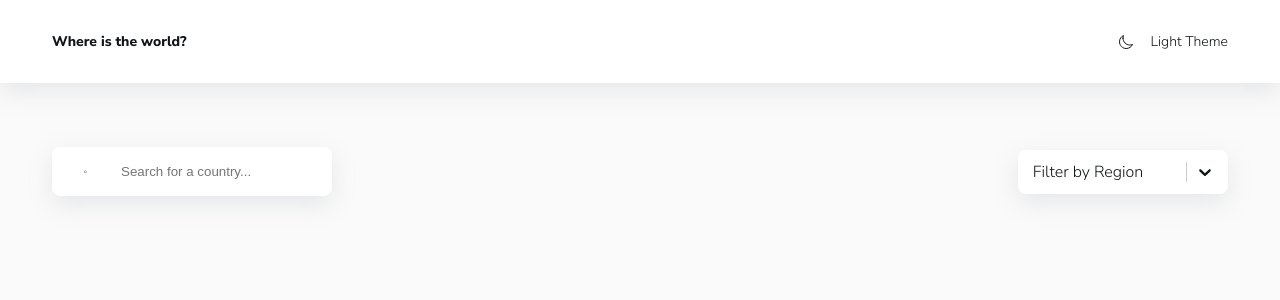
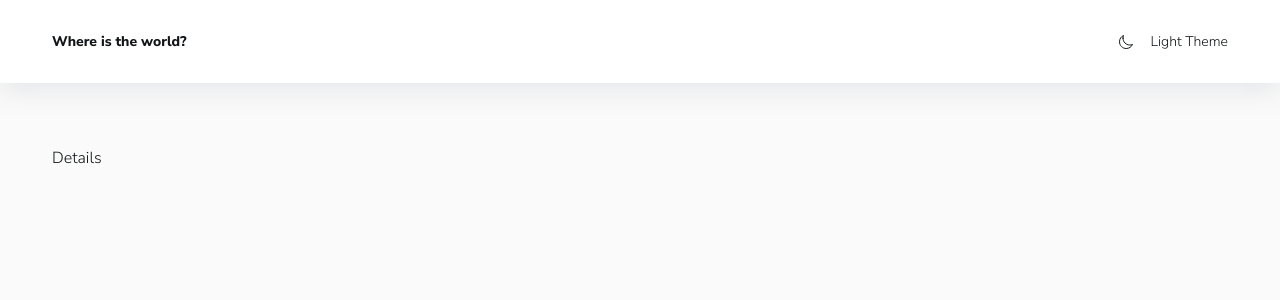
Before and after one commit to Harovinkin/harovinkin-pet-projects-2022, a React (Create React App) app in the folder find-country-flag/: page /country/1 in a window 1280 px wide. Shown: the top 300 px of the page. Built offline with nearby package versions, Linux system fonts and the light colour scheme; no server answers.

Commit message:
add routing & pages

```diff
--- a/find-country-flag/src/App.jsx
+++ b/find-country-flag/src/App.jsx
@@ -1,53 +1,19 @@
-import { useState, useEffect } from 'react';
-import axios from 'axios';
-
-import { Controls } from './components/Controls';
-import { Header } from './components/Header';
-import { Main } from './components/Main';
-import { ALL_COUNTRIES } from './components/config';
-import { CountriesList } from './components/CountriesList';
-import { Card } from './components/Card';
+import { Route, Routes } from 'react-router-dom';
+import { Layout } from './components/Layout';
+import { Details } from './pages/Details';
+import { HomePage } from './pages/HomePage';
+import { NotFound } from './pages/NotFound';
 
 function App() {
-    const [countries, setCountries] = useState([]);
-
-    console.log(countries);
-
-    useEffect(() => {
-        axios.get(ALL_COUNTRIES).then(({ data }) => setCountries(data));
-    }, []);
-
     return (
         <>
-            <Header />
-            <Main>
-                <Controls />
-                <CountriesList>
-                    {countries.map((country) => {
-                        const countryInfo = {
-                            img: country.flags.png,
-                            name: country.name,
-                            info: [
-                                {
-                                    title: 'Population',
-                                    discription:
-                                        country.population.toLocaleString(),
-                                },
-                                {
-                                    title: 'Region',
-                                    discription: country.region,
-                                },
-                                {
-                                    title: 'Capital',
-                                    discription: country.capital,
-                                },
-                            ],
-                        };
-
-                        return <Card key={country.name} {...countryInfo} />;
-                    })}
-                </CountriesList>
-            </Main>
+            <Routes>
+                <Route path='/' element={<Layout />}>
+                    <Route index element={<HomePage />} />
+                    <Route path='country/:name' element={<Details />} />
+                    <Route path='*' element={<NotFound />} />
+                </Route>
+            </Routes>
         </>
     );
 }
--- /dev/null
+++ b/find-country-flag/src/components/Layout.jsx
@@ -0,0 +1,15 @@
+import React from 'react';
+import { Outlet } from 'react-router-dom';
+import { Header } from './Header';
+import { Main } from './Main';
+
+export const Layout = () => {
+    return (
+        <>
+            <Header />
+            <Main>
+                <Outlet />
+            </Main>
+        </>
+    );
+};
--- a/find-country-flag/src/index.js
+++ b/find-country-flag/src/index.js
@@ -1,11 +1,14 @@
 import React from 'react';
 import ReactDOM from 'react-dom/client';
+import { BrowserRouter } from 'react-router-dom';
 import './index.css';
 import App from './App';
 
 const root = ReactDOM.createRoot(document.getElementById('root'));
 root.render(
   <React.StrictMode>
-    <App />
+    <BrowserRouter>
+      <App />
+    </BrowserRouter>
   </React.StrictMode>
 );
--- /dev/null
+++ b/find-country-flag/src/pages/Details.jsx
@@ -0,0 +1,5 @@
+import React from 'react';
+
+export const Details = () => {
+    return <div>Details</div>;
+};
--- /dev/null
+++ b/find-country-flag/src/pages/HomePage.jsx
@@ -0,0 +1,45 @@
+import { useState, useEffect } from 'react';
+import axios from 'axios';
+
+import { Controls } from '../components/Controls';
+import { ALL_COUNTRIES } from '../components/config';
+import { CountriesList } from '../components/CountriesList';
+import { Card } from '../components/Card';
+import { Main } from '../components/Main';
+export const HomePage = () => {
+    const [countries, setCountries] = useState([]);
+
+    useEffect(() => {
+        axios.get(ALL_COUNTRIES).then(({ data }) => setCountries(data));
+    }, []);
+    return (
+        <>
+            <Controls />
+            <CountriesList>
+                {countries.map((country) => {
+                    const countryInfo = {
+                        img: country.flags.png,
+                        name: country.name,
+                        info: [
+                            {
+                                title: 'Population',
+                                discription:
+                                    country.population.toLocaleString(),
+                            },
+                            {
+                                title: 'Region',
+                                discription: country.region,
+                            },
+                            {
+                                title: 'Capital',
+                                discription: country.capital,
+                            },
+                        ],
+                    };
+
+                    return <Card key={country.name} {...countryInfo} />;
+                })}
+            </CountriesList>
+        </>
+    );
+};
--- /dev/null
+++ b/find-country-flag/src/pages/NotFound.jsx
@@ -0,0 +1,5 @@
+import React from 'react';
+
+export const NotFound = () => {
+    return <div>NotFound</div>;
+};
```
